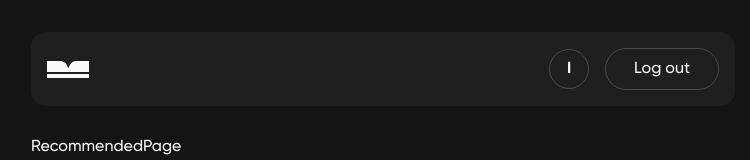
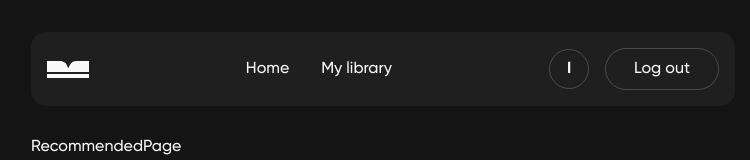
Before and after one commit to vitalii-cherukha/read-journey, a React (Vite) app: page / in a window 1280 px wide. Shown: the top 160 px of the page, without its empty margins (257-1007 px from the left). Built offline with nearby package versions, Linux system fonts and the light colour scheme.

Commit message:
add nav in header

```diff
--- a/src/components/layout/Header/Header.module.css
+++ b/src/components/layout/Header/Header.module.css
@@ -85,6 +85,17 @@
     display: block;
   }
 
+  .navList {
+    display: flex;
+    gap: 32px;
+  }
+
+  .navItem {
+  }
+
+  .navLink {
+  }
+
   .actionsWrapper {
     gap: 16px;
   }
@@ -117,6 +128,10 @@
     text-transform: uppercase;
   }
 
+  .navList {
+    gap: 40px;
+  }
+
   .userName {
     display: block;
     font-weight: 700;
--- a/src/components/layout/Header/Header.tsx
+++ b/src/components/layout/Header/Header.tsx
@@ -13,7 +13,20 @@ const Header = () => {
             </svg>
             <span className={css.logoText}>read journey</span>
           </Link>
-          <nav className={css.nav}></nav>
+          <nav className={css.nav}>
+            <ul className={css.navList}>
+              <li className={css.navItem}>
+                <Link className={css.navLink} to="/">
+                  Home
+                </Link>
+              </li>
+              <li className={css.navItem}>
+                <Link className={css.navLink} to="/library">
+                  My library
+                </Link>
+              </li>
+            </ul>
+          </nav>
           <div className={css.actionsWrapper}>
             <div className={css.userWrapper}>
               <span className={css.userIcon}>{'I'}</span>
```
